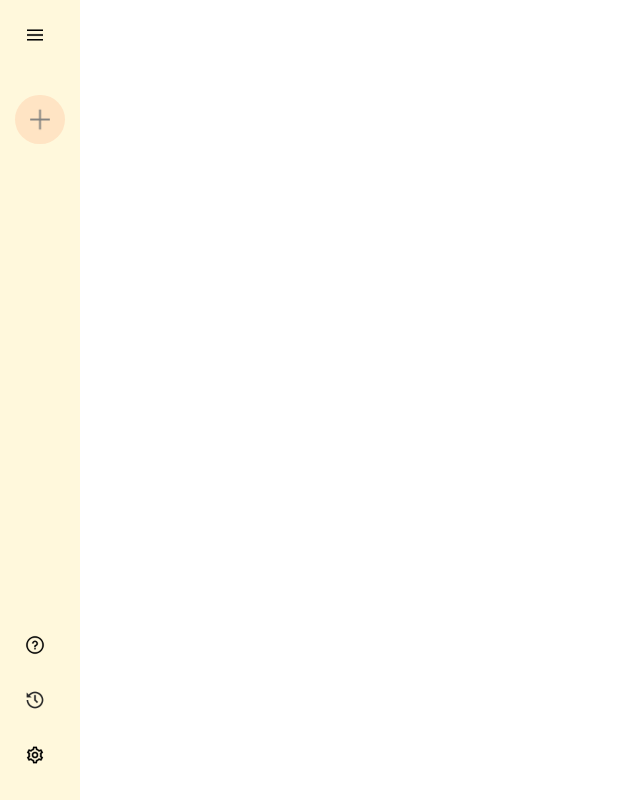
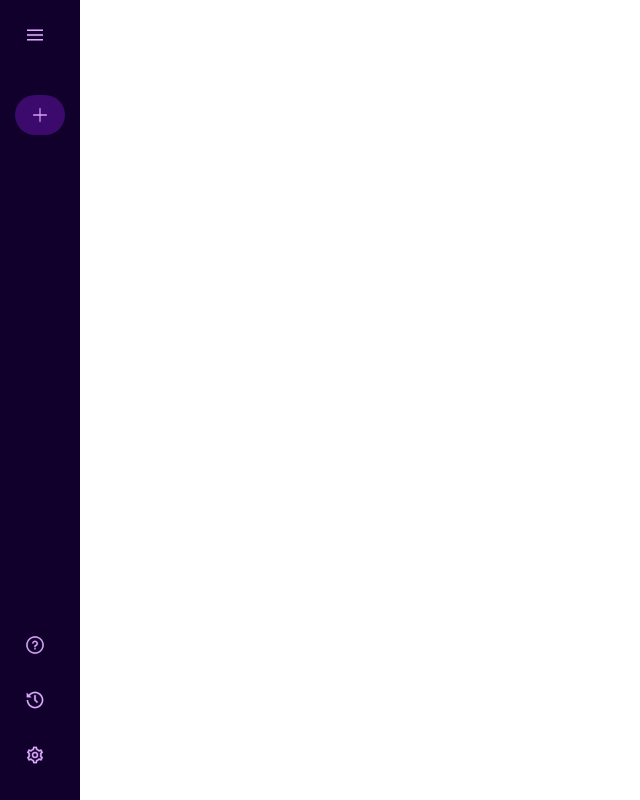
Before and after one commit to Priyanshu2229140/AI-chatbot, a React (Vite) app: page / in a window 1280 px wide. Shown: the whole page, without its empty margins (0-640 px from the left). Built offline with nearby package versions, Linux system fonts and the light colour scheme.

Commit message:
Refactor Sidebar component to use colored icons and improve styling

```diff
--- a/src/components/Side Bar/sidebar.css
+++ b/src/components/Side Bar/sidebar.css
@@ -1,42 +1,57 @@
-.sidebar{
+.sidebar {
     min-height: 100vh;
     display: inline-flex;
     flex-direction: column;
     justify-content: space-between;
-    background-color: cornsilk;
+    background-color: #10002b;
     padding: 25px 15px;
 }
-.sidebar img{
+
+.colored-icon {
     width: 20px;
+    height: 20px;
+    background-color: #e0aaff;
+    display: inline-block;
+    -webkit-mask-repeat: no-repeat;
+    -webkit-mask-position: center;
+    -webkit-mask-size: contain;
+    mask-repeat: no-repeat;
+    mask-position: center;
+    mask-size: contain;
 }
-.sidebar .menu{
+
+.sidebar .menu {
     display: block;
     margin-left: 10px;
     cursor: pointer;
+}
 
-}
-.sidebar .new-chat{
+.sidebar .new-chat {
     margin-top: 50px;
     display: inline-flex;
     align-items: center;
     padding: 10px 15px;
-    gap : 10px;
-    background-color: bisque;
+    gap: 10px;
+    background-color: #3c096c;
     cursor: pointer;
     border-radius: 50px;
     font-size: 14px;
-    color: blue;
+    color: #e0aaff;
 }
-.sidebar .recent{
+
+.sidebar .recent {
     display: flex;
     flex-direction: column;
     gap: 10px;
 }
-.sidebar .recent-title{
+
+.sidebar .recent-title {
     margin-top: 30px;
     margin-bottom: 20px;
+    color: #e0aaff;
 }
-.sidebar .recent-entry{
+
+.sidebar .recent-entry {
     display: flex;
     align-items: start;
     gap: 10px;
@@ -44,19 +59,22 @@
     padding-right: 40px;
     border-radius: 50px;
     cursor: pointer;
-    color: blue;
+    color: #e0aaff;
 }
-.sidebar .recent-entry:hover{
-    background-color: bisque;
+
+.sidebar .recent-entry:hover {
+    background-color: #5a189a;
 }
-.sidebar .bottom{
+
+.sidebar .bottom {
     display: flex;
     flex-direction: column;
     align-items: flex-start;
     gap: 15px;
     margin-top: 30px;
 }
-.sidebar .bottom-item{
+
+.sidebar .bottom-item {
     padding-right: 10px;
     cursor: pointer;
 }
--- a/src/components/Side Bar/sidebar.jsx
+++ b/src/components/Side Bar/sidebar.jsx
@@ -1,44 +1,84 @@
-import React,{useState} from 'react'
-import './sidebar.css'
-import {assets} from '../../assets/assets'
+import React, { useState } from "react";
+import "./sidebar.css";
+import { assets } from "../../assets/assets";
 
 const Sidebar = () => {
-
   const [isOpen, setIsOpen] = useState(false);
 
   return (
-    <div className='sidebar'>
+    <div className="sidebar">
       <div className="top">
-            <img onClick={()=>setIsOpen(prev=>!prev)} className='menu' src={assets.menu_icon} alt="" />
+        <span
+          onClick={() => setIsOpen((prev) => !prev)}
+          className="menu colored-icon"
+          style={{
+            WebkitMaskImage: `url(${assets.menu_icon})`,
+            maskImage: `url(${assets.menu_icon})`,
+          }}
+        ></span>
+
         <div className="new-chat">
-                <img src={assets.plus_icon} alt="" />
-                {isOpen?<p>New Chat</p>:null}
+          <span
+            className="colored-icon"
+            style={{
+              WebkitMaskImage: `url(${assets.plus_icon})`,
+              maskImage: `url(${assets.plus_icon})`,
+            }}
+          ></span>
+          {isOpen && <p>New Chat</p>}
         </div>
-            {isOpen?<div className="recent">
+
+        {isOpen && (
+          <div className="recent">
             <p className="recent-title">Recent</p>
             <div className="recent-entry">
-                    <img src={assets.message_icon} alt="" />
+              <span
+                className="colored-icon"
+                style={{
+                  WebkitMaskImage: `url(${assets.message_icon})`,
+                  maskImage: `url(${assets.message_icon})`,
+                }}
+              ></span>
               <p>What is react...</p>
             </div>
           </div>
-            :null}
+        )}
       </div>
+
       <div className="bottom">
         <div className="bottom-item recent-entry">
-                <img src={assets.question_icon} alt="" />
-                {isOpen?<p>Help</p>:null}
+          <span
+            className="colored-icon"
+            style={{
+              WebkitMaskImage: `url(${assets.question_icon})`,
+              maskImage: `url(${assets.question_icon})`,
+            }}
+          ></span>
+          {isOpen && <p>Help</p>}
         </div>
         <div className="bottom-item recent-entry">
-                <img src={assets.history_icon} alt="" />
-                {isOpen?<p>Activity</p>:null}
+          <span
+            className="colored-icon"
+            style={{
+              WebkitMaskImage: `url(${assets.history_icon})`,
+              maskImage: `url(${assets.history_icon})`,
+            }}
+          ></span>
+          {isOpen && <p>Activity</p>}
         </div>
         <div className="bottom-item recent-entry">
-                <img src={assets.setting_icon} alt="" />
-                {isOpen?<p>Settings</p>:null}
+          <span
+            className="colored-icon"
+            style={{
+              WebkitMaskImage: `url(${assets.setting_icon})`,
+              maskImage: `url(${assets.setting_icon})`,
+            }}
+          ></span>
+          {isOpen && <p>Settings</p>}
         </div>
       </div>
     </div>
-  )
-}
+  );
+};
 
-export default Sidebar
+export default Sidebar;
```
Lines whose indentation alone changed are shown as unchanged.
